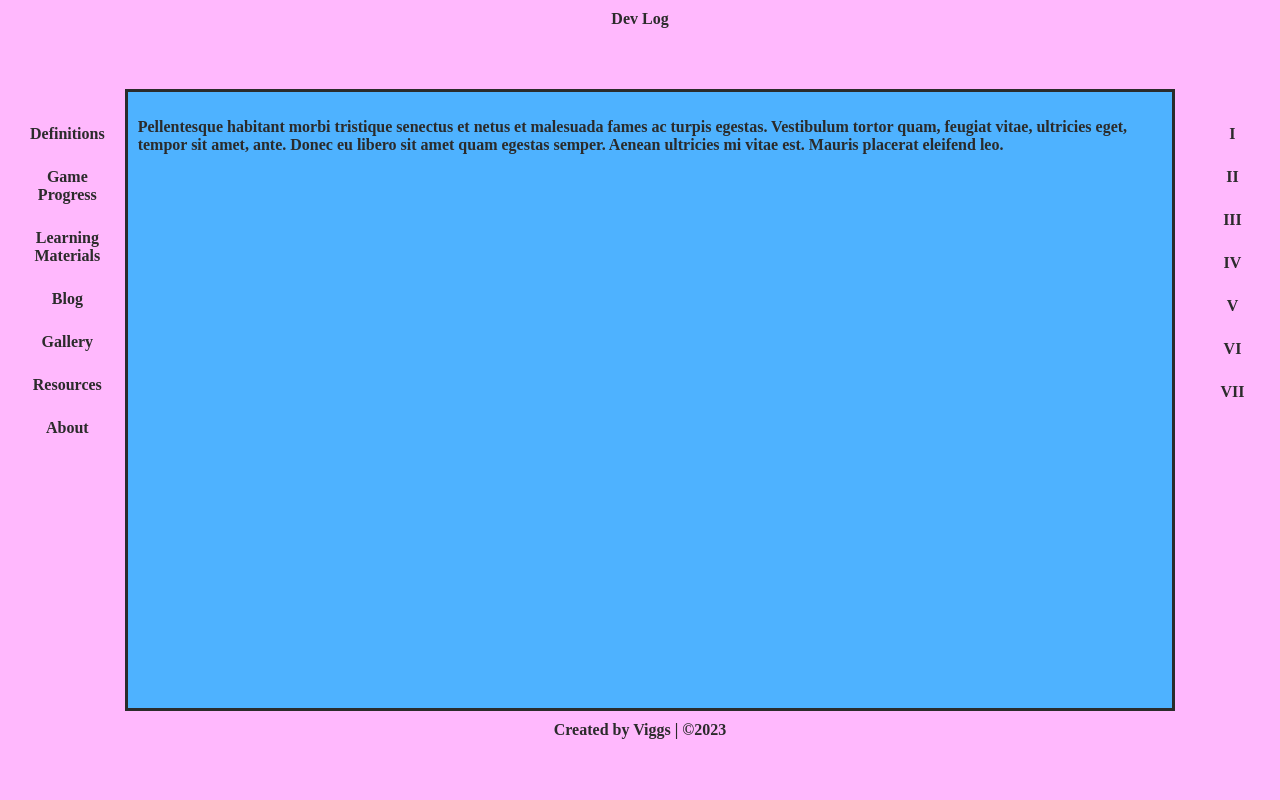
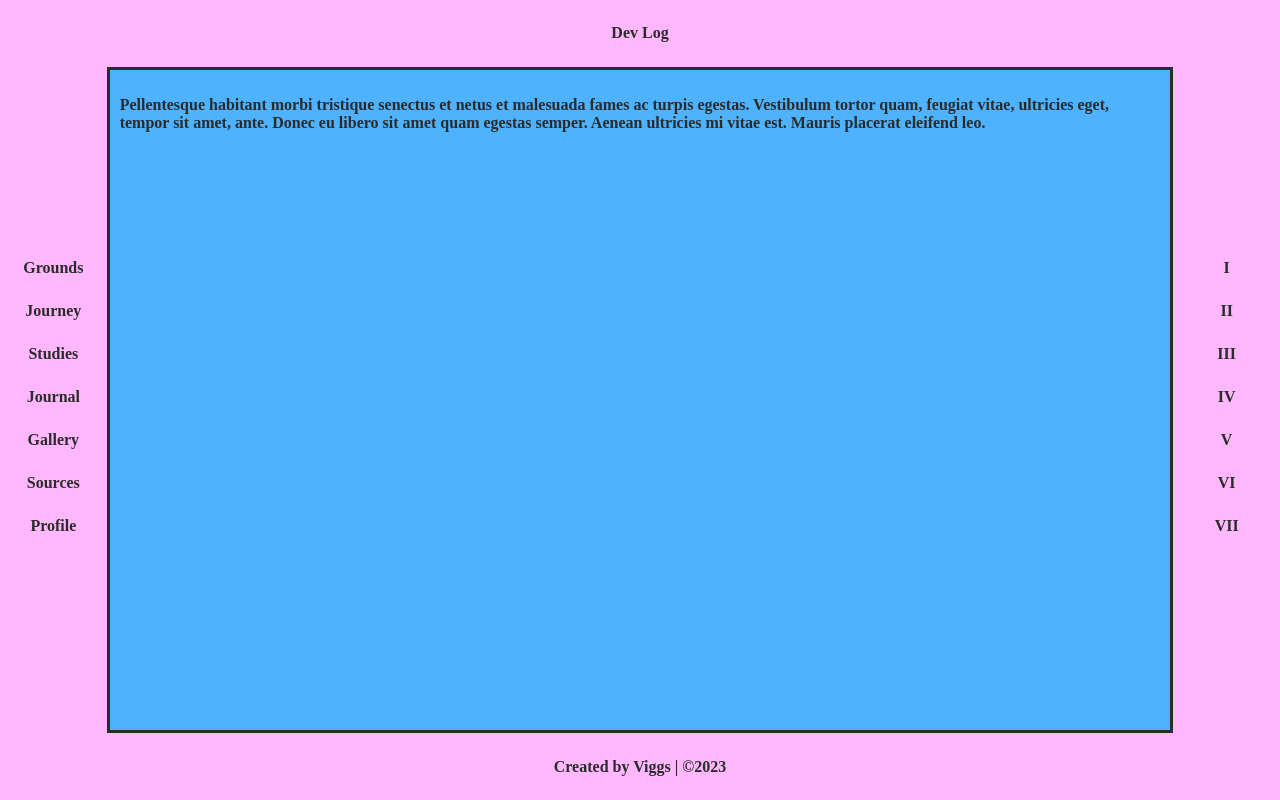
Before and after one commit to ViggsV/ViggsV.github.io, a plain HTML site: page index.html in a window 1280 px wide. Drawn offline with Linux system fonts and the light colour scheme.

Commit message:
Fractions

```diff
--- a/index.html
+++ b/index.html
@@ -16,24 +16,24 @@
   </div>
   <aside class="aside aside-1">
     <nav id="nav1">
-        <a href="#definitions">Definitions</a>
-        <a href="#game-progress">Game Progress</a>
-        <a href="#learning-materials">Learning Materials</a>
-        <a href="#blog">Blog</a>
-        <a href="#gallery">Gallery</a>
-        <a href="#resources">Resources</a>
-        <a href="#about">About</a>
+        <a href="#Grounds">Grounds</a>
+        <a href="#Journey">Journey</a>
+        <a href="#Studies">Studies</a>
+        <a href="#Journal">Journal</a>
+        <a href="#Gallery">Gallery</a>
+        <a href="#Sources">Sources</a>
+        <a href="#Profile">Profile</a>
     </nav>
   </aside>
   <aside class="aside aside-2">
     <nav id="nav2">
-        <a href="#definitions">I</a>
-        <a href="#game-progress">II</a>
-        <a href="#learning-materials">III</a>
-        <a href="#blog">IV</a>
-        <a href="#gallery">V</a>
-        <a href="#resources">VI</a>
-        <a href="#about">VII</a>
+        <a href="#game1">I</a>
+        <a href="#game2">II</a>
+        <a href="#game3">III</a>
+        <a href="#game4">IV</a>
+        <a href="#game5">V</a>
+        <a href="#game6">VI</a>
+        <a href="#game7">VII</a>
     </nav>
   </aside>
   <footer class="footer">Created by Viggs | ©2023</footer>
--- a/styles.css
+++ b/styles.css
@@ -1,13 +1,11 @@
 .wrapper {
     display: grid;
     grid-template-areas:
-      'header header header'
       'aside-1 aside-1 aside-1'
       'main main main'
-      'aside-2 aside-2 aside-2'
-      'footer footer footer';
-    grid-template-columns: 1fr;
-    grid-template-rows: auto auto 1fr auto auto;
+      'aside-2 aside-2 aside-2';
+      grid-template-columns: 1fr 10fr 1fr;
+      grid-template-rows: 1fr 10fr 1fr;
     font-weight: bold;
     text-align: center;
     height: 100vh;
@@ -27,26 +25,43 @@
     background: #FFB8FD;
     grid-area: footer;
     display: none;
+
   }
 
   .main {
     text-align: left;
     background: #4EB2FF;
     grid-area: main;
-    border: 0.2rem solid #2B2B2B;
+    border-top:  0.2rem solid #2B2B2B;
+    border-bottom:  0.2rem solid #2B2B2B;;
+
   }
 
   .aside-1 {
     background: #FFB8FD;
     grid-area: aside-1;
+    display: flex;
+    flex-direction: row;
+    align-items: center;
+    justify-content: center;
   }
 
   .aside-2 {
     background: #FFB8FD;
     grid-area: aside-2;
+    display: flex;
+    flex-direction: row;
+    align-items: center;
+    justify-content: center;
   }
-  #nav1, #nav2 {
+  #nav1 {
     padding: 1rem 0;
+    text-align: left;
+}
+
+#nav2 {
+  padding: 1rem 0;
+
 
 }
 
@@ -54,9 +69,6 @@
     color: #2B2B2B;
     text-decoration: none;
     display: inline-block;
-    margin-left: 10px;
-
-
 }
 
 nav a:hover {
@@ -65,7 +77,7 @@ nav a:hover {
 }
 
   body {
-    padding: 5;
+
     margin: 0;
     color: #2B2B2B
   }
@@ -79,7 +91,21 @@ nav a:hover {
         'aside-1 main aside-2'
         'footer footer footer';
       grid-template-columns: 1fr 10fr 1fr;
-      grid-template-rows: 1fr 7fr 1fr;
+      grid-template-rows: 1fr 10fr 1fr;
+    }
+
+    .main {
+      border-left: 0.2rem solid #2B2B2B;;
+      border-right: 0.2rem solid #2B2B2B;;
+
+    }
+    .aside-1 {
+      background: #FFB8FD;
+      grid-area: aside-1;
+      display: flex;
+      flex-direction: column;
+      align-items: center;
+      justify-content: center;
     }
     nav a {
         color: #2B2B2B;
@@ -87,6 +113,23 @@ nav a:hover {
         display: block;
         padding: 10px;
         margin-bottom: 5px;
+        text-align: center;
+    }
+    .header {
+      background: #FFB8FD;
+      grid-area: header;
+      display: flex;
+      flex-direction: row;
+      align-items: center;
+      justify-content: center;
+    }
+    .footer {
+      background: #FFB8FD;
+      grid-area: footer;
+      display: flex;
+      flex-direction: row;
+      align-items: center;
+      justify-content: center;
     }
 
   }
```
